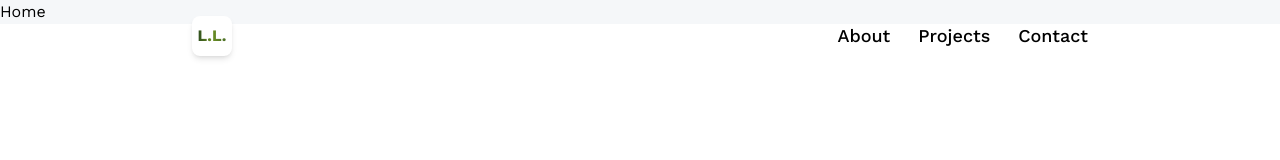
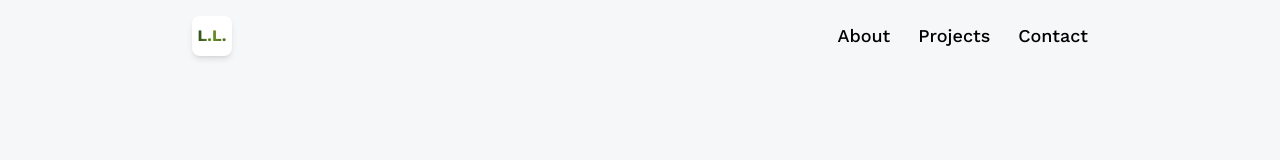
Before and after one commit to arryllopez/lawrence_devPortfolio, a React (Vite) app: page / in a window 1280 px wide. Shown: the top 160 px of the page. Built offline with nearby package versions, Linux system fonts and the light colour scheme.

Commit message:
added nav bar and added the additional components

```diff
--- a/package.json
+++ b/package.json
@@ -10,6 +10,8 @@
     "preview": "vite preview"
   },
   "dependencies": {
+    "@react-three/drei": "^10.7.6",
+    "@react-three/fiber": "^9.3.0",
     "react": "^19.1.1",
     "react-dom": "^19.1.1",
     "react-router-dom": "^7.9.3"
--- a/src/App.jsx
+++ b/src/App.jsx
@@ -2,6 +2,7 @@
 import {Route, BrowserRouter as Router, Routes} from 'react-router-dom'
 import './index.css' //importing the css file so that tailwind can work
 import Navbar from './components/Navbar'
+import { Home, About, Projects, Contact } from './pages'
 
 const App = () => {
   return (
@@ -9,10 +10,10 @@
       <Router>
         <Navbar/>
         <Routes>
-          <Route path = "/" element={'Home'} />
-          <Route path = "/about" element={'About'} />
-          <Route path = "/projects" element={'Projects'} />
-          <Route path = "/contact" element={'Contact'} />
+          <Route path = "/" element={<Home/>} />
+          <Route path = "/about" element={<About/>} />
+          <Route path = "/projects" element={<Projects/>} />
+          <Route path = "/contact" element={<Contact/>} />
         </Routes>
       </Router>
     </main>
--- /dev/null
+++ b/src/components/Loader.jsx
@@ -0,0 +1,14 @@
+import React from 'react'
+import {Html} from '@react-three/drei'
+
+const Loader = () => {
+  return (
+    <Html>
+      <div className = "flex justify-center items-center">
+          <div className = "w-20 h-20 border-2 border-opacity-20 border-green-800 border-t-green-800 rounded-full animate-spin" />
+      </div>
+    </Html>
+  )
+}
+
+export default Loader
--- /dev/null
+++ b/src/pages/About.jsx
@@ -0,0 +1,9 @@
+import React from 'react'
+
+const About = () => {
+  return (
+    <div>About</div>
+  )
+}
+
+export default About
--- /dev/null
+++ b/src/pages/Contact.jsx
@@ -0,0 +1,9 @@
+import React from 'react'
+
+const Contact = () => {
+  return (
+    <div>Contact</div>
+  )
+}
+
+export default Contact
--- /dev/null
+++ b/src/pages/Home.jsx
@@ -0,0 +1,30 @@
+import React from 'react'
+import { Suspense } from 'react'
+import { Canvas } from '@react-three/fiber'
+import Loader from '../components/Loader'
+
+ {/* <div className = "absolute top-28 left-0 right-0 z-10 flex items-center justify-center">
+        POPUP
+      </div> */}
+
+
+const Home = () => {
+  return (
+    <section className = "w-full h-screen relative">
+      <Canvas
+      className = "w-full h-screen bg-transparent"
+      camera = {{near:0.1, far:1000}}
+      >
+        <Suspense fallback  = {<Loader />}>
+          <directionalLight />
+          <ambientLight />
+          <pointLight />
+          <spotLight />
+          <hemisphereLight />
+        </Suspense>
+      </Canvas>
+    </section>
+  )
+}
+
+export default Home
--- /dev/null
+++ b/src/pages/Projects.jsx
@@ -0,0 +1,9 @@
+import React from 'react'
+
+const Projects = () => {
+  return (
+    <div>Projects</div>
+  )
+}
+
+export default Projects
--- /dev/null
+++ b/src/pages/index.js
@@ -0,0 +1,7 @@
+import Home from './Home'
+import About from './About'
+import Projects from './Projects'
+import Contact from './Contact'
+
+
+export { Home, About, Projects, Contact };
```
Also changed, not shown: 1 other file (tests, documents, lock files or other folders).
